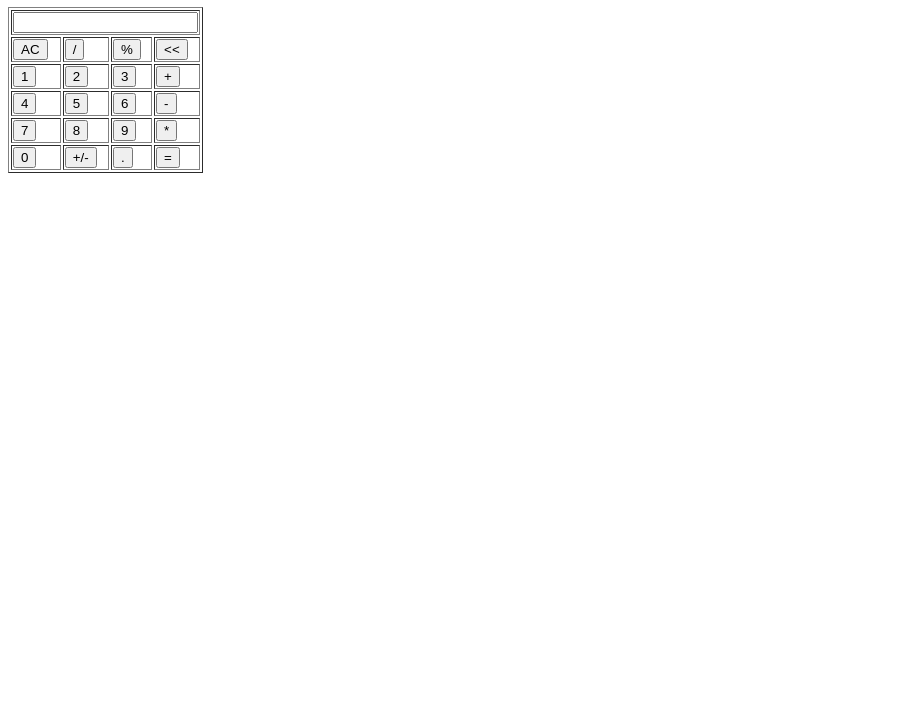
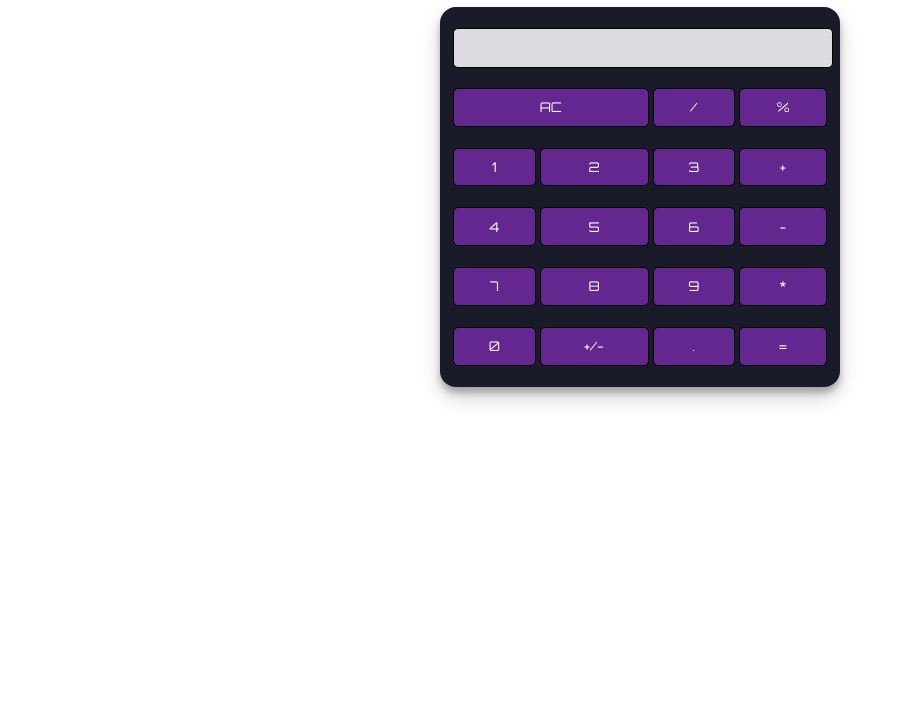
Before and after one commit to shivam23kumar/Calculator_, a plain HTML site: page index.html in a window 1280 px wide. Shown: the part 81-800 px from the top of the page, without its empty margins (0-902 px from the left). Drawn offline with Linux system fonts and the light colour scheme.

Commit message:
calc_css

```diff
--- a/calc.js
+++ b/calc.js
@@ -11,5 +11,9 @@ function calc(){
 }
 
 function plusminus(){
-
+    var output = document.getElementById("res").value;
+    if(output>0){
+        output = output * -1;
+    }
+    document.getElementById("res").value = output;
 }
--- a/index.html
+++ b/index.html
@@ -8,16 +8,17 @@
     <title>Calculator</title>
 </head>
 <body>
-    <table border="1">
+    <table class="calculator">
         <caption><h1>Calculator</h1></caption>
+
+
         <tr>
-            <td colspan="4"><input type="text" id="res"></td>
+            <td colspan="4"><input class="display-box" type="text" id="res"></td>
         </tr>
         <tr>
-            <td><button onclick="ac()">AC</button></td>
+            <td colspan="2"><button onclick="ac()">AC</button></td>
             <td><button onclick="show('/')">/</button></td>
             <td><button onclick="show('%')">%</button></td>
-            <td><button onclick="back()"><<</button></td>
         </tr>
         <tr>
             <td><button onclick="show('1')">1</button></td>
--- a/style.css
+++ b/style.css
@@ -0,0 +1,35 @@
+@import url('https://fonts.googleapis.com/css2?family=Orbitron&display=swap');
+.calculator {
+ padding: 10px;
+ border-radius: 1em;
+ height: 380px;
+ width: 400px;
+ margin: auto;
+ background-color: #191b28;
+ box-shadow: rgba(0, 0, 0, 0.19) 0px 10px 20px, rgba(0, 0, 0, 0.23) 0px 6px 6px;
+}
+.display-box {
+ font-family: 'Orbitron', sans-serif;
+ background-color: #dcdbe1;
+ border: solid black 0.5px;
+ color: black;
+ border-radius: 5px;
+ width: 100%;
+ height: 65%;
+}
+button {
+ font-family: 'Orbitron', sans-serif;
+ background-color: #64278f;
+ color: white;
+ border: solid black 0.5px;
+ width: 100%;
+ border-radius: 5px;
+ height: 70%;
+ outline: none;
+}
+.button:active {
+ background: #e5e5e5;
+ -webkit-box-shadow: inset 0px 0px 5px #c1c1c1;
+ -moz-box-shadow: inset 0px 0px 5px #c1c1c1;
+ box-shadow: inset 0px 0px 5px #c1c1c1;
+}
```
